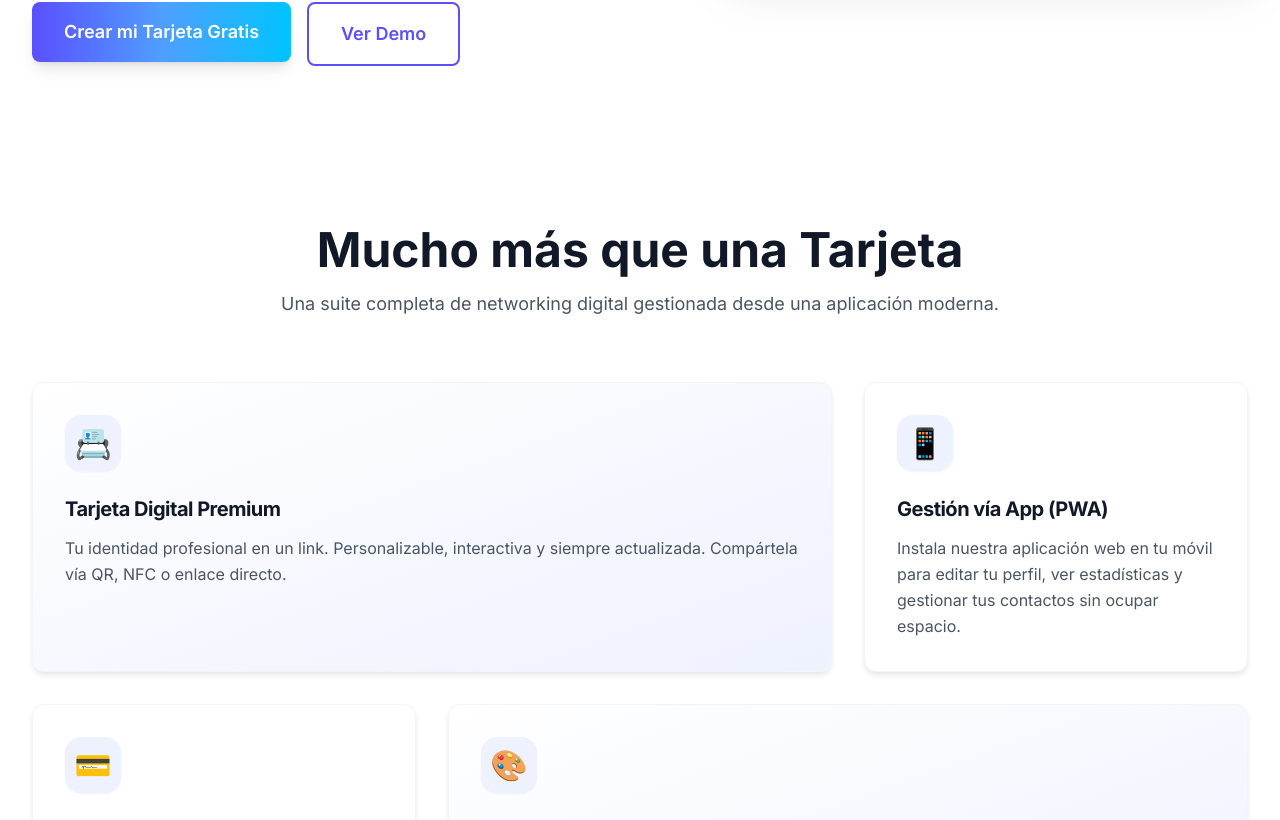
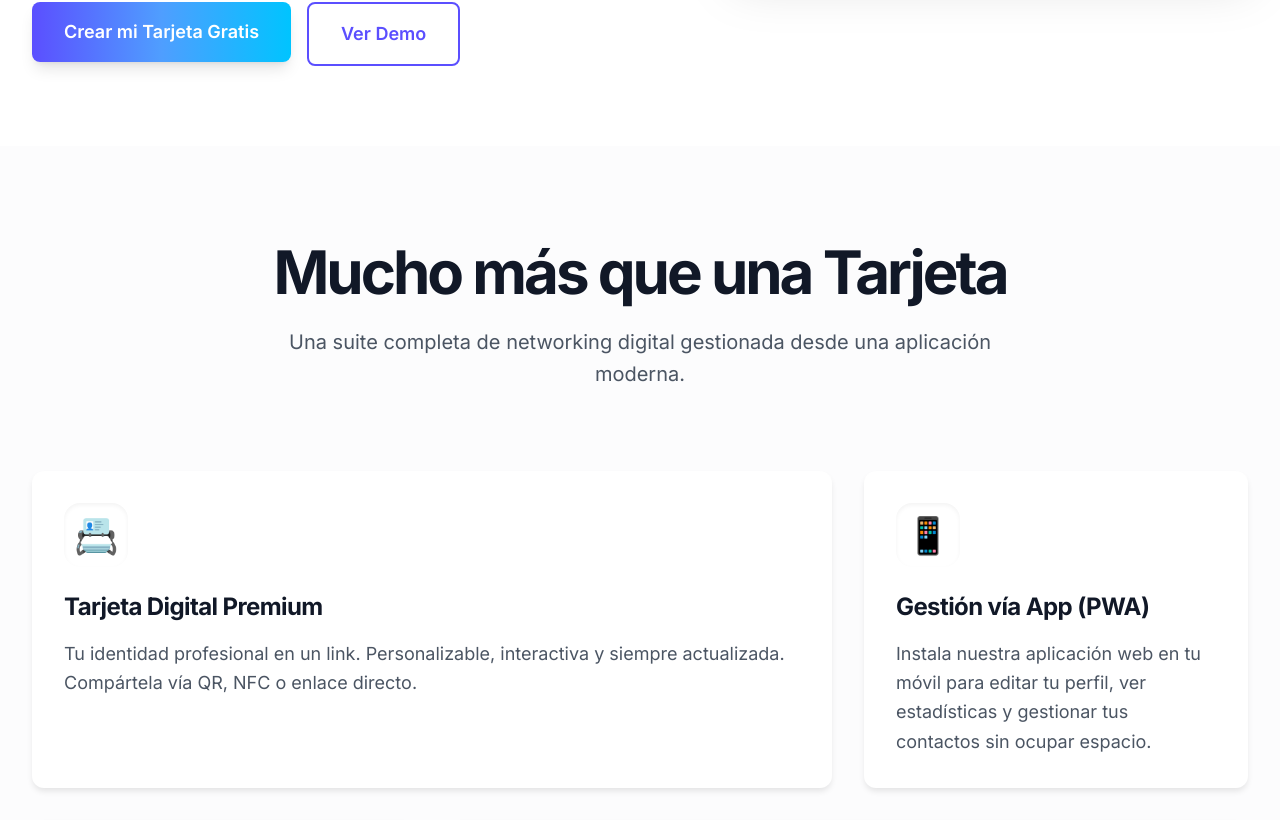
Before and after one commit to radhamesc-capellan/vcard_connect, a Next.js app: page / in a window 1280 px wide. Shown: the part 678-1498 px from the top of the page. Built offline with nearby package versions, Linux system fonts and the light colour scheme.

Commit message:
Implement Interactive 'Spotlight Bento' Features with Framer Motion

```diff
--- a/package.json
+++ b/package.json
@@ -9,9 +9,12 @@
     "lint": "next lint"
   },
   "dependencies": {
+    "clsx": "^2.1.1",
+    "framer-motion": "^12.23.26",
     "next": "^15.0.0",
     "react": "^18.3.1",
-    "react-dom": "^18.3.1"
+    "react-dom": "^18.3.1",
+    "tailwind-merge": "^3.4.0"
   },
   "devDependencies": {
     "@types/node": "^20",
--- a/src/components/sections/FeaturesSection.tsx
+++ b/src/components/sections/FeaturesSection.tsx
@@ -1,46 +1,59 @@
+"use client";
+
 import React from "react";
 import { landingPageData } from "@/data/landingPageData";
+
+import { motion } from "framer-motion";
+import { SpotlightCard } from "@/components/ui/SpotlightCard";
 
 export const FeaturesSection: React.FC = () => {
   const { features } = landingPageData;
 
   return (
-    <section id="features" className="py-20 bg-white">
+    <section id="features" className="py-24 bg-gray-50/50 dark:bg-gray-900">
       <div className="max-w-7xl mx-auto px-4 sm:px-6 lg:px-8">
         {/* Encabezado */}
-        <div className="text-center mb-16 animate-slide-up">
-          <h2 className="text-3xl sm:text-4xl lg:text-5xl font-bold text-gray-900 mb-4">
+        <div className="text-center mb-20 animate-slide-up">
+          <h2 className="text-4xl sm:text-5xl lg:text-6xl font-bold text-gray-900 dark:text-white mb-6 tracking-tighter">
             {features.sectionTitle}
           </h2>
-          <p className="text-lg text-gray-600 max-w-3xl mx-auto">
+          <p className="text-xl text-gray-600 dark:text-gray-400 max-w-3xl mx-auto leading-relaxed">
             {features.sectionSubtitle}
           </p>
         </div>
 
-        {/* Grid de características */}
-        <div className="grid grid-cols-1 md:grid-cols-2 lg:grid-cols-3 gap-8">
+        {/* Grid de características Interactivas */}
+        <div className="grid grid-cols-1 md:grid-cols-2 lg:grid-cols-3 gap-6 lg:gap-8">
           {features.items.map((feature, index) => (
-            <div
+            <motion.div
               key={feature.id}
+              initial={{ opacity: 0, y: 20 }}
+              whileInView={{ opacity: 1, y: 0 }}
+              transition={{ duration: 0.5, delay: index * 0.1 }}
+              viewport={{ once: true }}
+              whileHover={{ rotateX: 2, rotateY: 2, scale: 1.02 }}
               className={`
-                p-8 rounded-xl border border-gray-100 shadow-soft hover:shadow-lg transition-all duration-300 bg-white group
                  ${
                    index === 0 || index === 3
-                    ? "md:col-span-2 lg:col-span-2 bg-gradient-to-br from-white to-primary-50"
+                     ? "md:col-span-2 lg:col-span-2"
                      : ""
                  }
               `}
             >
-              <div className="w-14 h-14 bg-primary-50 rounded-2xl flex items-center justify-center mb-6 text-3xl group-hover:scale-110 transition-transform duration-300 shadow-sm text-primary-600">
+              <SpotlightCard className="h-full p-8 bg-white dark:bg-gray-800 border-none shadow-soft hover:shadow-2xl transition-shadow duration-500">
+                <div className="relative z-10">
+                  <div className="w-16 h-16 bg-brand-gradient/10 rounded-2xl flex items-center justify-center mb-6 text-4xl text-primary-600 shadow-inner">
                     {feature.icon}
                   </div>
-              <h3 className="text-xl font-bold text-gray-900 mb-3 tracking-tight group-hover:text-primary-600 transition-colors">
+                  <h3 className="text-2xl font-bold text-gray-900 dark:text-white mb-4 tracking-tight">
                     {feature.title}
                   </h3>
-              <p className="text-gray-600 leading-relaxed">
+                  <p className="text-gray-600 dark:text-gray-400 leading-relaxed text-lg">
                     {feature.description}
                   </p>
                 </div>
+              </SpotlightCard>
+            </motion.div>
           ))}
         </div>
       </div>
--- /dev/null
+++ b/src/components/ui/SpotlightCard.tsx
@@ -0,0 +1,61 @@
+"use client";
+
+import { motion, useMotionTemplate, useMotionValue } from "framer-motion";
+import { clsx, type ClassValue } from "clsx";
+import { twMerge } from "tailwind-merge";
+
+function cn(...inputs: ClassValue[]) {
+  return twMerge(clsx(inputs));
+}
+
+interface SpotlightCardProps extends React.HTMLAttributes<HTMLDivElement> {
+  children: React.ReactNode;
+  className?: string;
+  spotlightColor?: string;
+}
+
+export const SpotlightCard = ({
+  children,
+  className = "",
+  spotlightColor = "rgba(91, 79, 255, 0.35)", // Brand Electric Indigo
+  ...props
+}: SpotlightCardProps) => {
+  const mouseX = useMotionValue(0);
+  const mouseY = useMotionValue(0);
+
+  function handleMouseMove({
+    currentTarget,
+    clientX,
+    clientY,
+  }: React.MouseEvent) {
+    const { left, top } = currentTarget.getBoundingClientRect();
+
+    mouseX.set(clientX - left);
+    mouseY.set(clientY - top);
+  }
+
+  return (
+    <div
+      className={cn(
+        "group relative border border-gray-100 bg-white dark:bg-gray-900 rounded-xl overflow-hidden",
+        className
+      )}
+      onMouseMove={handleMouseMove}
+      {...props}
+    >
+      <motion.div
+        className="pointer-events-none absolute -inset-px rounded-xl opacity-0 transition duration-300 group-hover:opacity-100"
+        style={{
+          background: useMotionTemplate`
+            radial-gradient(
+              650px circle at ${mouseX}px ${mouseY}px,
+              ${spotlightColor},
+              transparent 80%
+            )
+          `,
+        }}
+      />
+      <div className="relative h-full">{children}</div>
+    </div>
+  );
+};
```
Also changed, not shown: 1 other file (tests, documents, lock files or other folders). Lines whose indentation alone changed are shown as unchanged.
